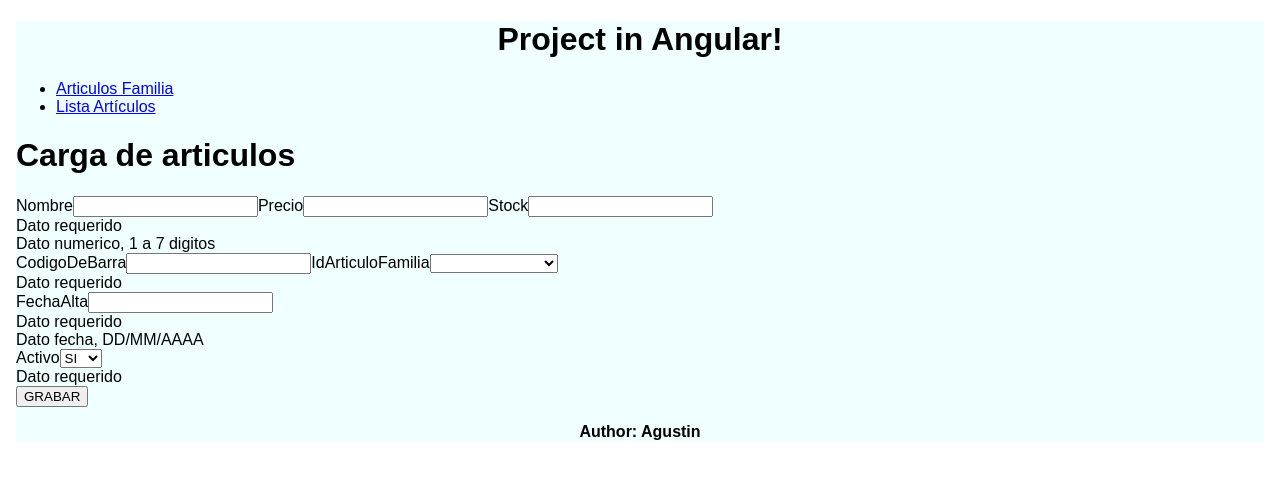
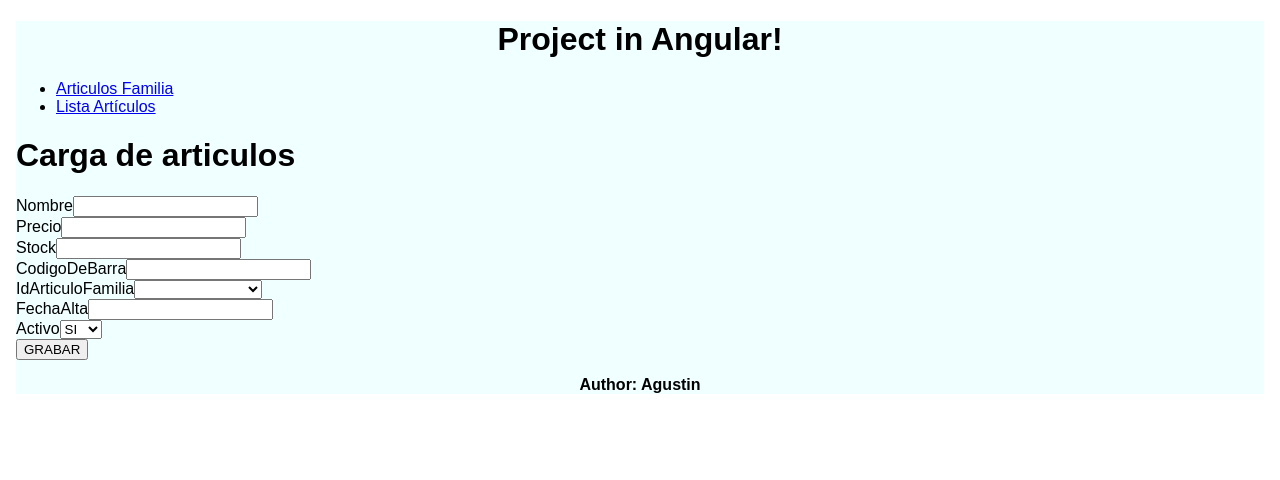
Before and after one commit to agusalvarez99/firstProjectAngular, an Angular app: page / in a window 1280 px wide. Shown: the top 480 px of the page. Built offline with nearby package versions, Linux system fonts and the light colour scheme.

Commit message:
validaciones completas

```diff
--- a/src/app/articulos/articulos.component.html
+++ b/src/app/articulos/articulos.component.html
@@ -19,7 +19,7 @@
   >
     Dato string, 4 a 55 char
   </div>
-
+<br>
   <label for="Precio">Precio</label>
   <input type="text" name="Precio" id="Precio" formControlName="Precio" />
   <div
@@ -38,12 +38,26 @@
   >
     Dato numerico, 1 a 7 digitos
   </div>
-
+  <br>
   <label for="Stock">Stock</label>
   <input type="text" name="Stock" id="Stock" formControlName="Stock" />
-  <div>Dato requerido</div>
-  <div>Dato numerico, 1 a 7 digitos</div>
-
+  <div
+    *ngIf="
+      (fg.controls.Stock.touched || Submitted) &&
+      fg.controls.Stock.errors?.required
+    "
+  >
+    Dato requerido
+  </div>
+  <div
+    *ngIf="
+      (fg.controls.Stock.touched || Submitted) &&
+      fg.controls.Stock.errors?.pattern
+    "
+  >
+    Dato numerico, 1 a 7 digitos
+  </div>
+  <br>
   <label for="CodigoDeBarra">CodigoDeBarra</label>
   <input
     type="text"
@@ -67,6 +81,7 @@
   >
     Dato numerido, 13 digitos
   </div>
+  <br>
   <label for="IdArticuloFamilia">IdArticuloFamilia</label>
   <select
     name="IdArticuloFamilia"
@@ -77,7 +92,15 @@
       {{ opt.Nombre }}
     </option>
   </select>
-  <div>Dato requerido</div>
+  <div
+    *ngIf="
+      (fg.controls.IdArticuloFamilia.touched || Submitted) &&
+      fg.controls.IdArticuloFamilia.errors?.required
+    "
+  >
+    Dato requerido
+  </div>
+  <br>
   <label for="FechaAlta">FechaAlta</label>
   <input
     type="text"
@@ -85,15 +108,37 @@
     id="FechaAlta"
     formControlName="FechaAlta"
   />
-  <div>Dato requerido</div>
-  <div>Dato fecha, DD/MM/AAAA</div>
+  <div
+    *ngIf="
+      (fg.controls.FechaAlta.touched || Submitted) &&
+      fg.controls.FechaAlta.errors?.required
+    "
+  >
+    Dato requerido
+  </div>
+  <div
+    *ngIf="
+      (fg.controls.FechaAlta.touched || Submitted) &&
+      fg.controls.FechaAlta.errors?.pattern
+    "
+  >
+    Dato fecha, DD/MM/AAAA
+  </div>
+  <br>
   <label for="Activo">Activo</label>
   <select name="Activo" id="Activo" formControlName="Activo">
     <option *ngFor="let opt of OpcionesActivo" [ngValue]="opt.Id">
       {{ opt.Nombre }}
     </option>
   </select>
-  <div>Dato requerido</div>
-
+  <div
+    *ngIf="
+      (fg.controls.Activo.touched || Submitted) &&
+      fg.controls.Activo.errors?.required
+    "
+  >
+    Dato requerido
+  </div>
+  <br />
   <input type="button" value="GRABAR" (click)="Grabar()" />
 </form>
--- a/src/app/articulos/articulos.component.ts
+++ b/src/app/articulos/articulos.component.ts
@@ -32,13 +32,20 @@ export class ArticulosComponent implements OnInit {
         ],
       ],
       Precio: [null, [Validators.required, Validators.pattern('[0-9]{1,7}')]],
-      Stock: [null, [Validators.required]],
+      Stock: [null, [Validators.required, Validators.pattern('[0-9]{1,7}')]],
       CodigoDeBarra: [
         '',
         [Validators.required, Validators.pattern('[0-9]{13}')],
       ],
       IdArticuloFamilia: ['', [Validators.required]],
-      FechaAlta: ['', [Validators.required]],
+      FechaAlta: [
+        '',
+        [
+          Validators.required,
+          //el pattern de la fecha no es correcto
+          Validators.pattern('[0-9]{1,7}'),
+        ],
+      ],
       Activo: [true, [Validators.required]],
     });
   }
```
